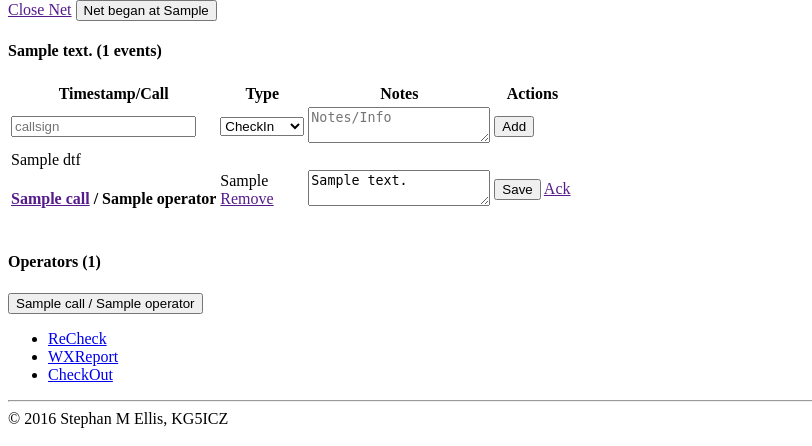
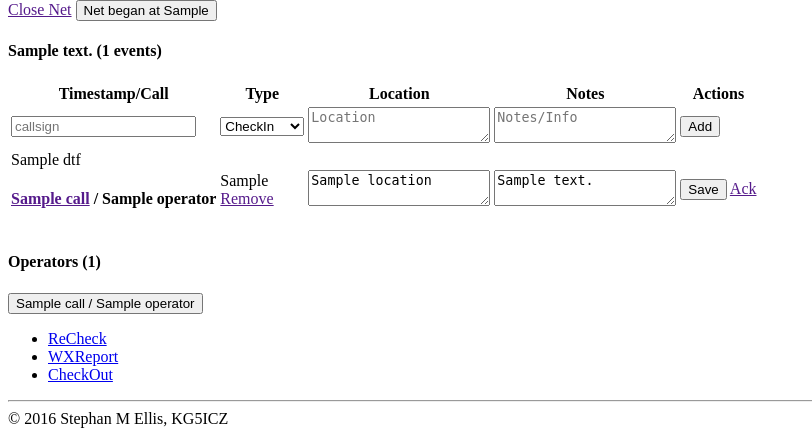
Before and after one commit to stephanellis/netmanager, a Python web app: template netmanager/templates/nets/console.html in a window 1280 px wide. Shown: the part 92-538 px from the top of the page, without its empty margins (0-812 px from the left). Run offline with Jinja, Linux system fonts and the light colour scheme; the template is opened without the code that fills it: most values are stand-ins (such as "Sample title", 1, 10 or a date in 2020).

Commit message:
added location crud features, need to add auto populate for last known location

```diff
--- a/netmanager/templates/index.html
+++ b/netmanager/templates/index.html
@@ -14,6 +14,7 @@
             <th>Timestamp</th>
             <th>Callsign</th>
             <th>Checkin Type</th>
+            <th>Location</th>
             <th>Notes</th>
           </tr>
         </thead>
@@ -23,6 +24,7 @@
             <td>{{ c.dt }}</td>
             <td>{{ c.Operator.call }}</td>
             <td>{{ c.checkin_type }}</td>
+            <td>{{ c.location }}</td>
             <td>{{ c.notes }}</td>
           </tr>
           {% endfor %}
--- a/netmanager/templates/nets/console.html
+++ b/netmanager/templates/nets/console.html
@@ -27,6 +27,7 @@
                     <tr>
                         <th>Timestamp/Call</th>
                         <th>Type</th>
+                        <th>Location</th>
                         <th>Notes</th>
                         <th>Actions</th>
                     </tr>
@@ -43,6 +44,7 @@
                                 <option>WXReport</option>
                             </select>
                         </td>
+                        <td><textarea class="form-control" name="location", placeholder="Location" id="location"></textarea></td>
                         <td><textarea class="form-control" name="notes" placeholder="Notes/Info" id="notes"></textarea></td>
                         <td><button class="btn btn-primary" type="submit">Add</button></td>
                     </tr>
@@ -61,6 +63,7 @@
                             {{ c.checkin_type }}<br>
                             <a href="{{ request.route_url('nets_checkin_del', id=net.id, checkin_id=c.id) }}">Remove</a>
                         </td>
+                        <td><textarea class="form-control" name="location", placeholder="Location" id="location">{{ c.location }}</textarea></td>
                         <td><textarea class="form-control" name="notes">{{ c.notes }}</textarea></td>
                         <td>
                             <button class="btn btn-xs btn-primary btn-block" type="submit">Save</button>
--- a/netmanager/views_nets.py
+++ b/netmanager/views_nets.py
@@ -91,6 +91,7 @@ class ViewNets(object):
             call = self.request.params.get('call', False)
             ctype = self.request.params.get('type', False)
             notes = self.request.params.get('notes', False)
+            location = self.request.params.get('location', False)
 
             if call and ctype:
                 call = call.upper()
@@ -98,7 +99,7 @@ class ViewNets(object):
                 if operator is None:
                     operator = Operator(call=call)
                     alog(self.request, "new operator created: %s" % operator.call)
-                checkin = CheckIn(dt=datetime.datetime.now(), notes=notes, checkin_type=ctype)
+                checkin = CheckIn(dt=datetime.datetime.now(), location=location, notes=notes, checkin_type=ctype)
                 checkin.Operator = operator
                 net.CheckIns.append(checkin)
                 alog(self.request, "took checkin for %s type: %s notes: %s" % (operator.call, ctype, notes))
@@ -131,6 +132,7 @@ class ViewNets(object):
         net = get_net(self.request.matchdict['id'])
         if c is not None:
             c.notes = self.request.params.get("notes", "")
+            c.location = self.request.params.get("location", "")
             alog(self.request, "saved checking for %s notes: %s" %(c.Operator.call, c.notes))
         return HTTPFound(self.request.route_url('nets_console', id=net.id))
 
```
